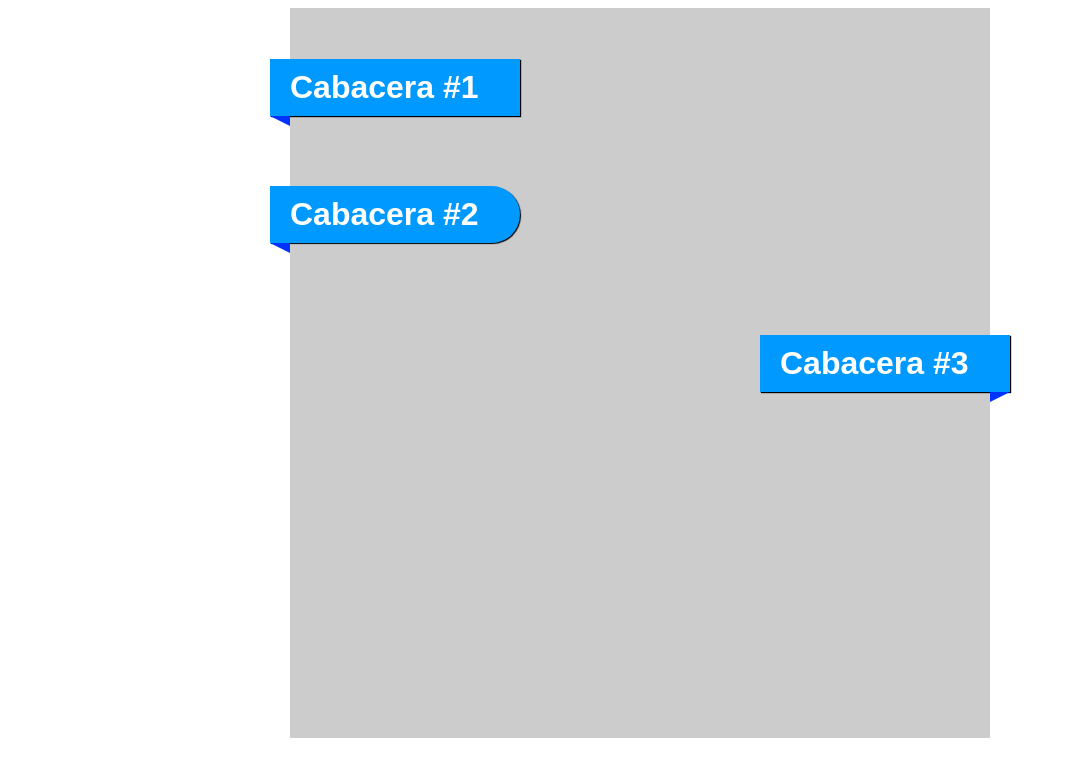
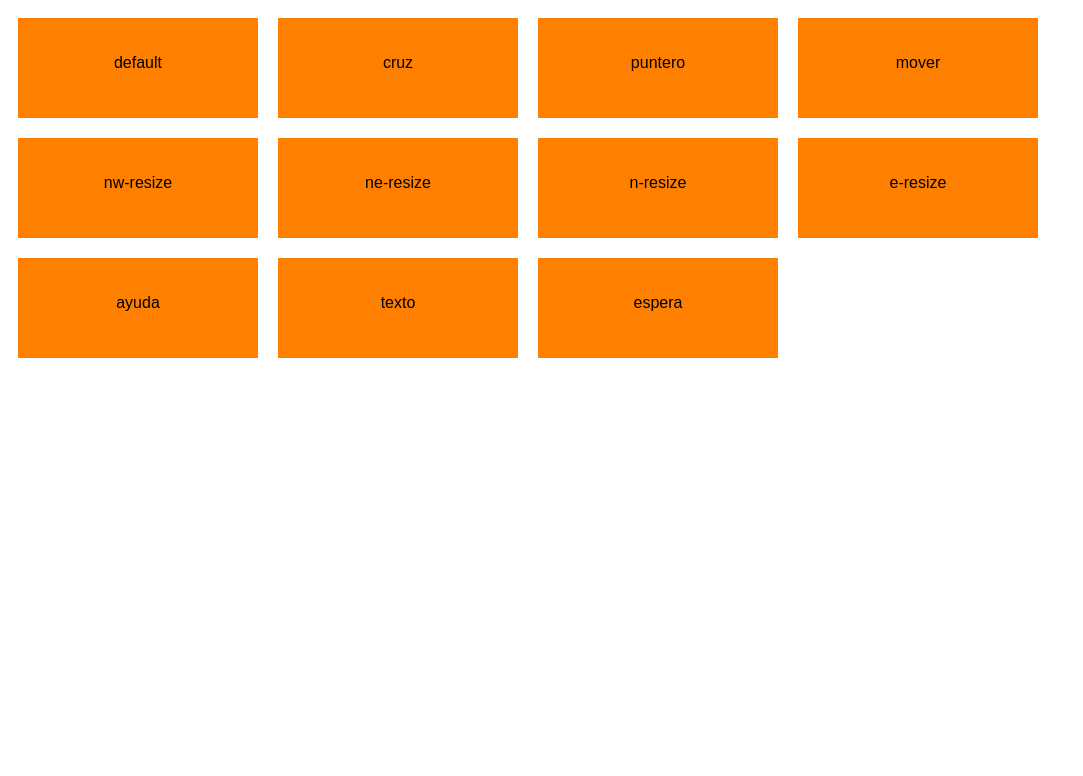
Before and after one commit to 1213luis/1213luis.github.io, a plain HTML site: page index.html in a window 1280 px wide. Shown: the whole page, without its empty margins (0-1083 px from the left). Drawn offline with Linux system fonts and the light colour scheme.

Commit message:
Add files via upload

```diff
--- a/index.html
+++ b/index.html
@@ -4,137 +4,97 @@
 <head>
   <meta charset="UTF-8">
   <meta name="viewport" content="width=device-width, initial-scale=1.0">
-  <title>Tutorial CSS // Efecto etiqueta para nuestros encabezados</title>
+  <title>Como cambiar los cursores en tus paginas web</title>
 
   <style>
-    #contenedor {
-      width: 700px;
-      /*El ancho de la caja o <div>*/
-      height: 700px;
-      /*El altura de la caja o <div>*/
-      font-family: Arial, Helvetica, sans-serif;
-      /*tipo de letra de los elementos de la caja o <div*/
-      background-color: #ccc;
-      /*color de fondo de la caja o <div>, es decir, el color gris*/
-      margin: auto;
-      /*para que el elemento <div> o la caja este centrada horizontalmente*/
-      padding-top: 30px;
-      /*Es el espacio que hay entre el primer <h1> o cabecera #1 y el border de la caja*/
+    div {
+      width: 240px;
+      /*ancho de la caja*/
+      height: 100px;
+      /*altura de la caja*/
+      margin: 10px;
+      /*La separacion exterior de la caja con otra caja o <div>*/
+      background-color: #ff8000;
+      /*color de fondo de la caja*/
+      float: left;
+      /*propiedad para que las cajas o <div> se posicionen de izquierda a derecha*/
+      text-align: center;
+      /*se utiliza para centrar el texto de las cajas*/
+      line-height: 90px;
+      /*se utiliza en este caso para alenear el texto de la caja vertcalmente*/
+      font-family: arial;
     }
 
-    /*Este conjunto de reglas hace referencia al primer encabezado, es decir, cabecera #1*/
-    .normal {
-      color: #fff;
-      /*color de las letras del cabezado*/
-      background-color: #09f;
-      /*Color de fondo del encabezado, es decir, el azul cielo*/
-      padding: 10px 20px;
-      /*El espaciado interno del encabezado*/
-      margin-left: -20px;
-      /*Esta regla permitido que el encabezado se salga de contenedor 20px logrando un efecto que esta por fuera del color gris del contenedor*/
-      position: relative;
-      /*Se utiliza en este caso para poder mover el elemento*/
-      width: 30%;
-      /*Como los elementos <h1> son a nivel de bloque ocuparan todo el espacio pero con el width: 30% hace que el encabezado solo ocupe el 30% de su anchura*/
-      box-shadow: 1px 1px 1px #000;
-      /*Es ala sombra que esta en la parte exterior del elemento <h1>*/
-      -moz-box-shadow: 1px 1px 1px #000;
-      -webkit-box-shadow: 1px 1px 1px #000;
-      margin-bottom: 70px;
-      /*Es el espaciado que hay entr la cabecera #1 y la cabecera #2*/
+    #default {
+      cursor: default;
     }
 
-    /*Este conjunto de reglas hace referencia al primer encabezado, es decir, cabecera #1*/
-
-    /*=======================================================================================*/
-
-    /*Este conjunto de reglas hace referencia al segundo encabezado, es decir, cabecera #2*/
-    .sin-border {
-      color: #fff;
-      /*color de las letras del cabezado*/
-      background-color: #09f;
-      /*Color de fondo del encabezado, es decir, el azul cielo*/
-      padding: 10px 20px;
-      /*El espaciado interno del encabezado*/
-      margin-left: -20px;
-      /*Esta regla permitido que el encabezado se salga de contenedor 20px logrando un efecto que esta por fuera del color gris del contenedor*/
-      position: relative;
-      /*Se utiliza en este caso para poder mover el elemento*/
-      width: 30%;
-      /*Como los elementos <h1> son a nivel de bloque ocuparan todo el espacio pero con el width: 30% hace que el encabezado solo ocupe el 30% de su anchura*/
-      box-shadow: 1px 1px 1px #000;
-      /*Es ala sombra que esta en la parte exterior del elemento <h1>*/
-      -moz-box-shadow: 1px 1px 1px #000;
-      -webkit-box-shadow: 1px 1px 1px #000;
-      margin-bottom: 70px;
-      /*Es el espaciado que hay entr la cabecera #1 y la cabecera #2*/
-      border-radius: 0 50px 50px 0;
+    #cruz {
+      cursor: crosshair;
+      /*Ayuda a que el cursor o mouse se coloque en forma de cruz*/
     }
 
-    /*Este conjunto de reglas hace referencia al segundo encabezado, es decir, cabecera #2*/
-
-    /*Este conjunto de reglas hace referencia al elemento <span> con la class forma, con estas reglas se hace la forma en los encabezados como de un papel cuando se dobla en la hoja, es debe conserva igual para lograr el aspecto deseado, que es como el de un rentangulo invertido pequeño*/
-    .forma {
-      width: 0px;
-      height: 0px;
-      line-height: 0px;
-      border-left: 20px solid transparent;
-      border-top: 10px solid #03f;
-      position: absolute;
-      top: 100%;
-      left: 0%;
+    #puntero {
+      cursor: pointer;
+      /*Ayuda a que el cursor o mouse se coloque como una manito*/
     }
 
-    /*Este conjunto de reglas hace referencia al elemento <span> con la class forma, con estas reglas se hace la forma en los encabezados como de un papel cuando se dobla en la hoja, es debe conserva igual para lograr el aspecto deseado, que es como el de un rentangulo invertido pequeño*/
-
-
-    /*Este conjunto de reglas hace referencia al tercer encabezado, es decir, cabecera #3*/
-    .derecha {
-      color: #fff;
-      /*color de las letras del cabezado*/
-      background-color: #09f;
-      /*Color de fondo del encabezado, es decir, el azul cielo*/
-      padding: 10px 20px;
-      /*El espaciado interno del encabezado*/
-      margin-right: -20px;
-      /*Esta regla permitido que el encabezado se salga de contenedor 20px logrando un efecto que esta por fuera del color gris del contenedor*/
-      position: relative;
-      /*Se utiliza en este caso para poder mover el elemento*/
-      width: 30%;
-      /*Como los elementos <h1> son a nivel de bloque ocuparan todo el espacio pero con el width: 30% hace que el encabezado solo ocupe el 30% de su anchura*/
-      box-shadow: 1px 1px 1px #000;
-      /*Es ala sombra que esta en la parte exterior del elemento <h1>*/
-      -moz-box-shadow: 1px 1px 1px #000;
-      -webkit-box-shadow: 1px 1px 1px #000;
-      margin-bottom: 70px;
-      /*Es el espaciado que hay entr la cabecera #1 y la cabecera #2*/
-      float: right;
-      /*es para que el encabezado #3 se coloque del lado derecha del contenedor*/
+    #mover {
+      cursor: move;
+      /*Ayuda a que el cursor o mouse se coloque una cruz con fechas o el unico de mover en la web*/
     }
 
-    /*Este conjunto de reglas hace referencia al tercer encabezado, es decir, cabecera #3*/
+    #nw-resize {
+      cursor: nw-resize;
+      /*Ayuda a que el cursor o mouse se coloque como el icono de cambiar tamaño hacia la izquierda*/
+    }
 
-    /*Este conjunto de reglas hace referencia al elemento <span> con la class forma, con estas reglas se hace la forma en los encabezados como de un papel cuando se dobla en la hoja, es debe conserva igual para lograr el aspecto deseado, que es como el de un rentangulo invertido pequeño*/
-    .forma-derecha {
-      width: 0px;
-      height: 0px;
-      line-height: 0px;
-      border-right: 20px solid transparent;
-      border-top: 10px solid #03f;
-      position: absolute;
-      top: 100%;
-      right: 0%;
+    #ne-resize {
+      cursor: ne-resize;
+      /*Ayuda a que el cursor o mouse se coloque como el icono de cambiar tamaño hacia la derecha*/
+    }
+
+    #n-resize {
+      cursor: n-resize;
+      /*Ayuda a que el cursor o mouse se coloque como una fecha vertical con dos cabecitas*/
+    }
+
+    #e-resize {
+      cursor: e-resize;
+      /*Ayuda a que el cursor o mouse se coloque como una fecha horizontal con dos cabecitas*/
+    }
+
+    #ayuda {
+      cursor: help;
+      /*Ayuda a que el cursor o mouse se coloque como el icono de ayuda con un signo de pregunta*/
+    }
+
+    #texto {
+      cursor: text;
+      /*Ayuda a que el cursor o mouse se coloque como una fecha | horizontal con dos cabetictas arriba y abajo*/
+
+    }
+
+    #espera {
+      cursor: wait;
+      /*Ayuda a que el cursor o mouse se coloque como el icono de espera o cargando*/
     }
   </style>
 </head>
 
 <body>
 
-  <div id="contenedor">
-    <h1 class="normal">Cabacera #1 <span class="forma"></span></h1>
-    <h1 class="sin-border">Cabacera #2 <span class="forma"></span></h1>
-    <h1 class="derecha">Cabacera #3 <span class="forma-derecha"></span></h1>
-  </div>
+  <div id="default">default</div>
+  <div id="cruz">cruz</div>
+  <div id="puntero">puntero</div>
+  <div id="mover">mover</div>
+  <div id="nw-resize">nw-resize</div>
+  <div id="ne-resize">ne-resize</div>
+  <div id="n-resize">n-resize</div>
+  <div id="e-resize">e-resize</div>
+  <div id="ayuda">ayuda</div>
+  <div id="texto">texto</div>
+  <div id="espera">espera</div>
 
 </body>
 
```
